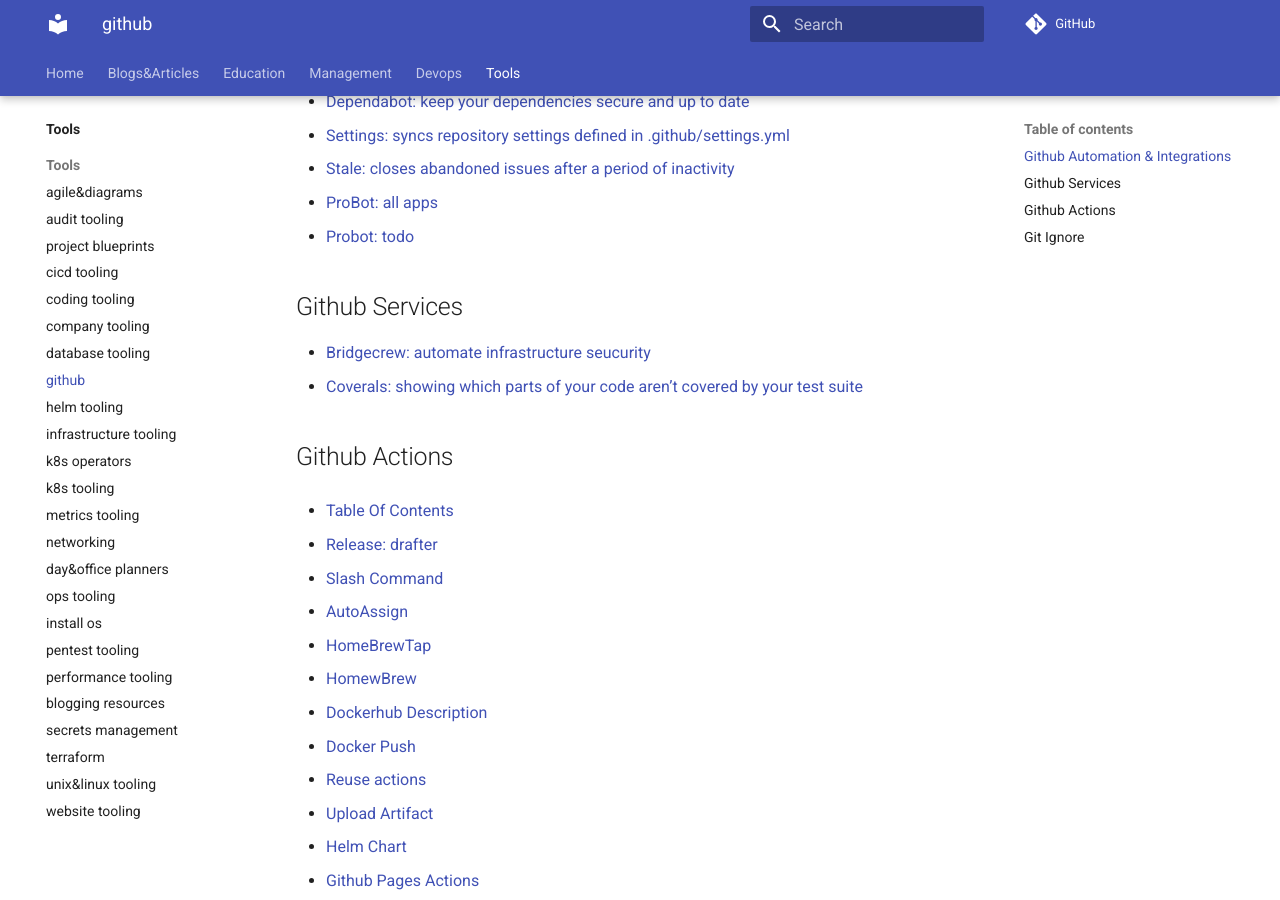
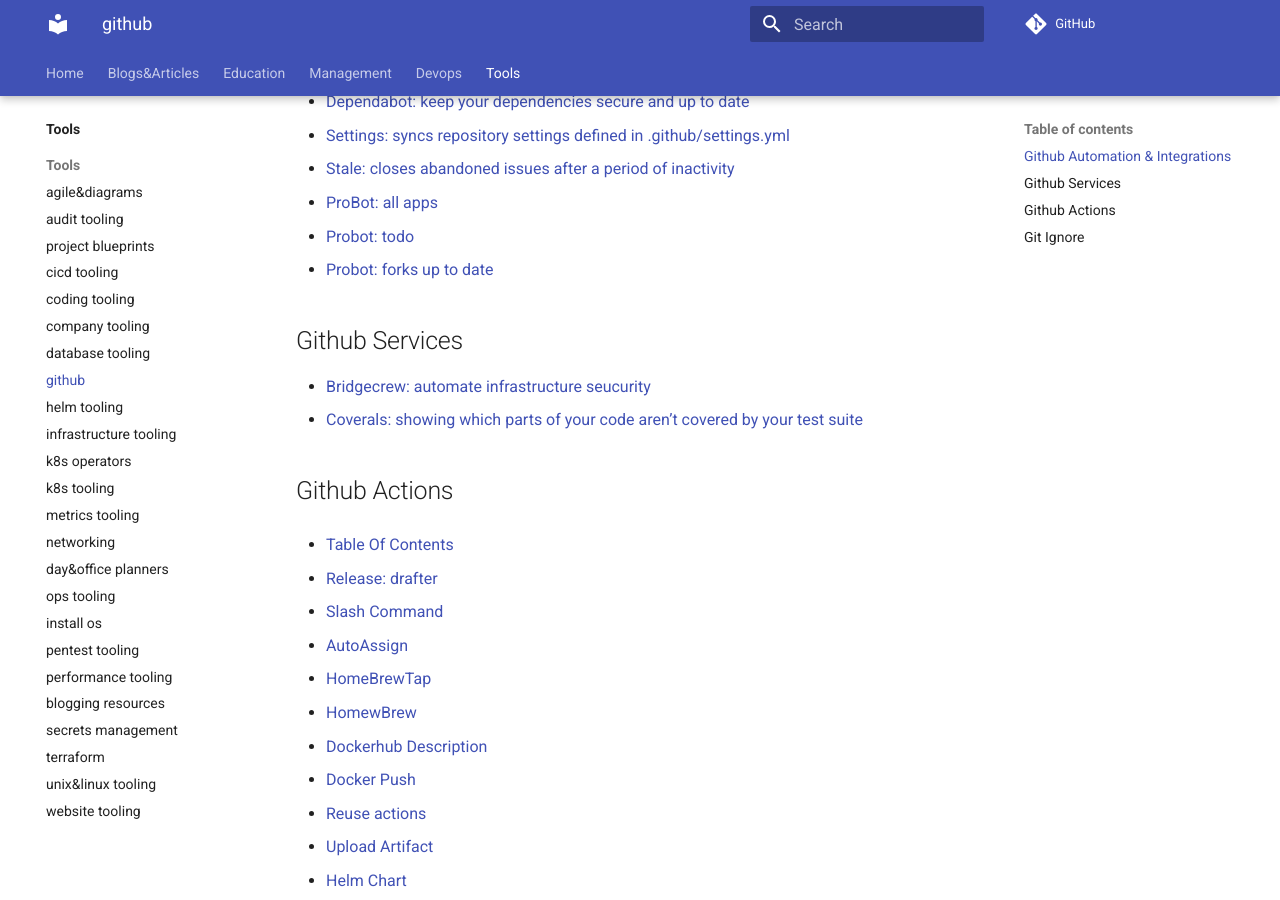
Before and after one commit to ivankatliarchuk/knowledge-base, an MkDocs documentation site: the page built from docs/tools/github.md, in a window 1280 px wide and 900 px high, scrolled down 716 px. Built offline with MkDocs 1.6.1 and Material for MkDocs 9.7.7, drawn with Linux system fonts in a browser that asks for light colours; comment, search, counter and statistics services are not loaded.

```diff
--- a/docs/tools/github.md
+++ b/docs/tools/github.md
@@ -32,6 +32,7 @@
 - [Stale: closes abandoned issues after a period of inactivity](https://probot.github.io/apps/stale/)
 - [ProBot: all apps](https://probot.github.io/apps/)
 - [Probot: todo](https://todo.jasonet.co/)
+- [Probot: forks up to date](https://github.com/wei/pull)
 
 ## Github Services
 
```
Also changed, not shown: .github/PULL_REQUEST_TEMPLATE.md.
